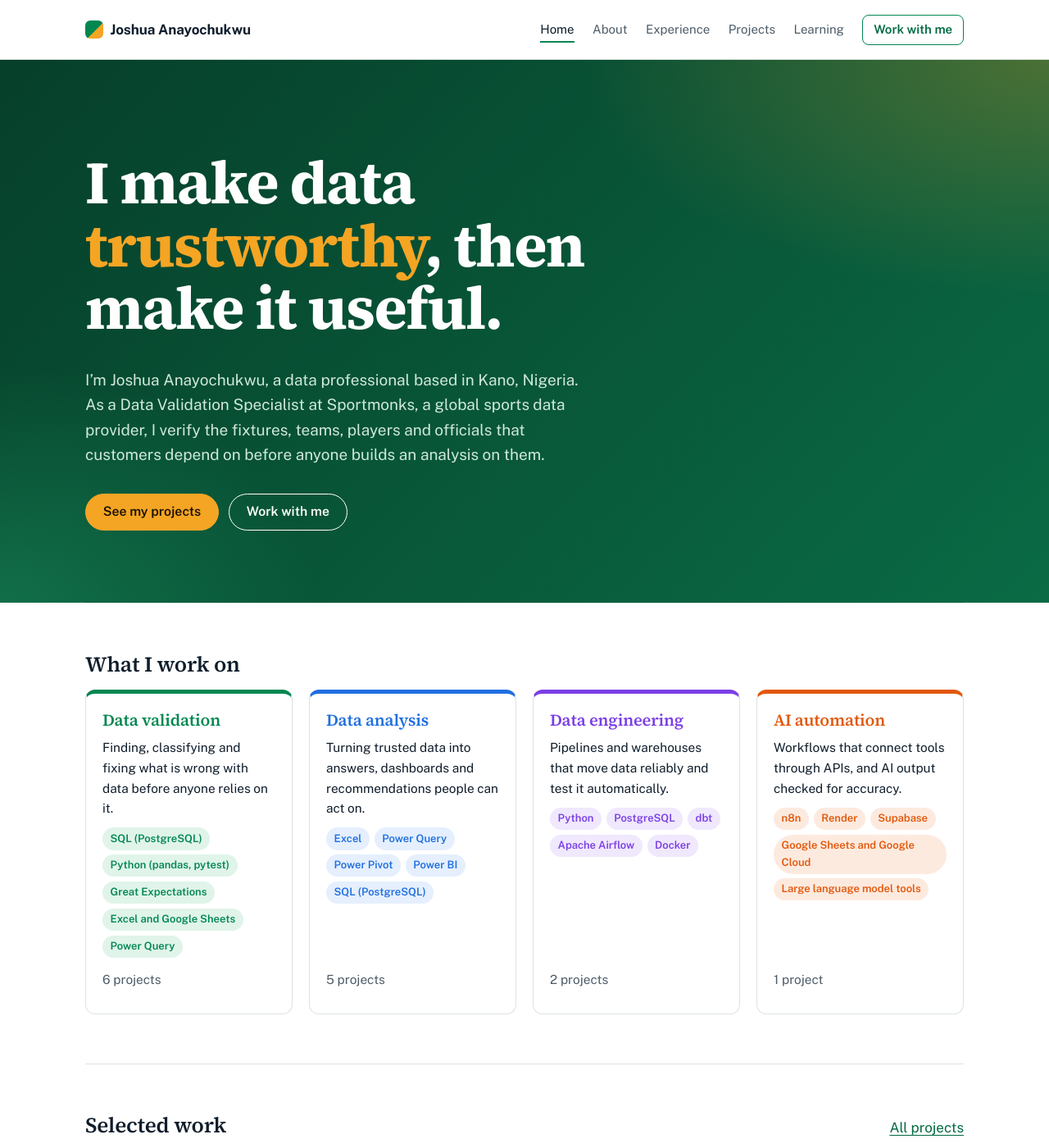
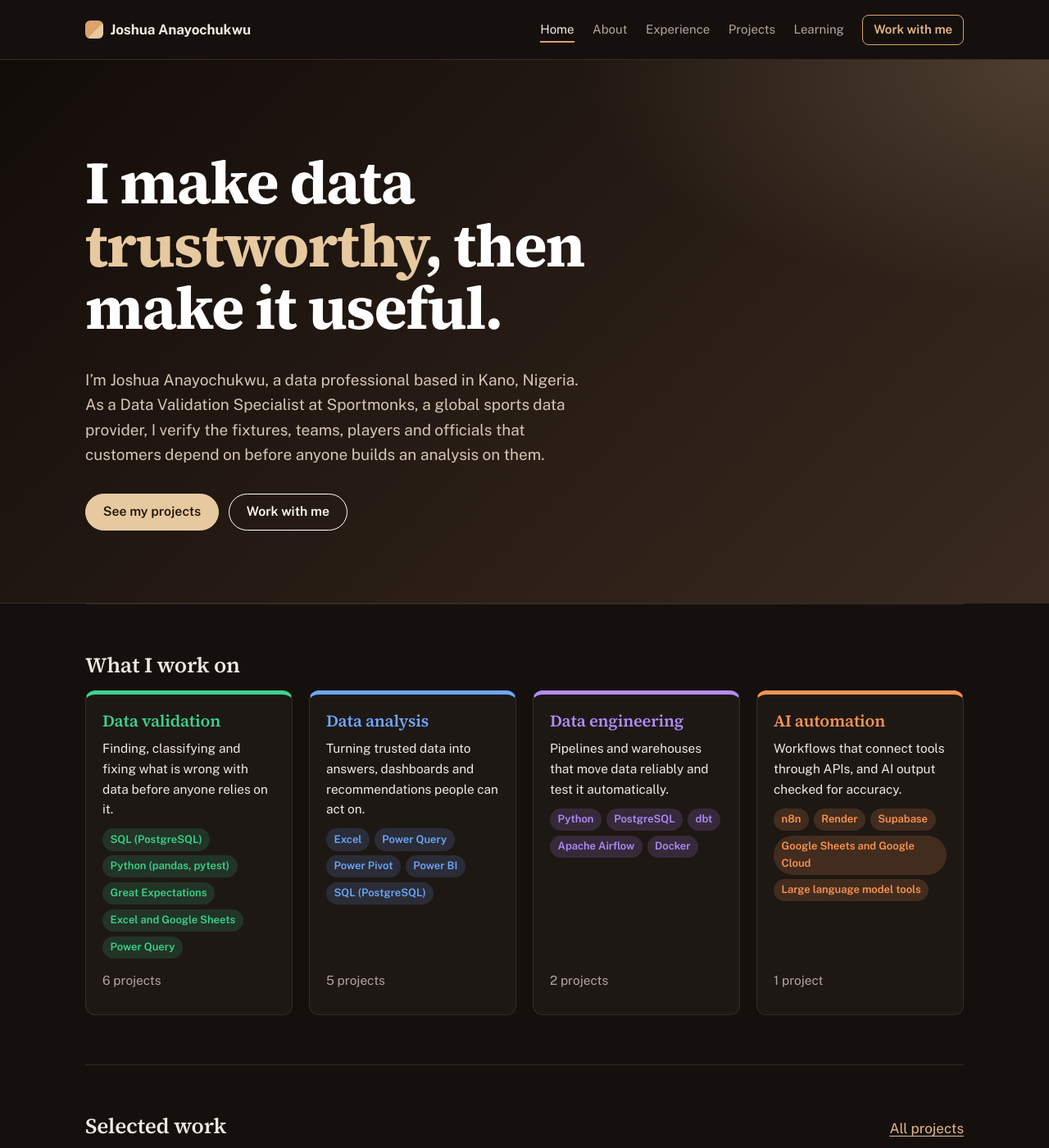
Before and after one commit to JaushAnay/jaushanay.github.io, a Jekyll site: the page built from index.html, in a window 1280 px wide and 1400 px high. Shown: the whole window at 82% size. Built offline with Jekyll 4.4.1, drawn with Linux system fonts in a browser that asks for light colours.

Commit message:
Update bio, colours and Medium link

```diff
--- a/_includes/head.html
+++ b/_includes/head.html
@@ -1,6 +1,7 @@
 <meta charset="utf-8">
 <meta name="viewport" content="width=device-width, initial-scale=1">
-<meta name="color-scheme" content="light dark">
+<meta name="color-scheme" content="dark">
+<meta name="theme-color" content="#15100d">
 <link rel="preconnect" href="https://fonts.googleapis.com">
 <link rel="preconnect" href="https://fonts.gstatic.com" crossorigin>
 <link rel="stylesheet" href="https://fonts.googleapis.com/css2?family=Public+Sans:ital,wght@0,400;0,500;0,600;0,700;1,400&family=Source+Serif+4:opsz,wght@8..60,400;8..60,600;8..60,700&display=swap">
--- a/assets/css/style.css
+++ b/assets/css/style.css
@@ -3,33 +3,34 @@
    Colours live in the two blocks below (light, then dark).
    ────────────────────────────────────────────────────────── */
 
-/* ── Colours ─────────────────────────────────────────
-   brand = main green, accent = saffron highlight.
+/* ── Colours: Espresso & Cream ───────────────────────
+   The whole site is dark. brand = caramel, accent = cream.
    Each area of work has its own colour (--c-...).       */
 :root {
-  --paper: #ffffff;
-  --wash: #f2f7f4;
-  --surface: #ffffff;
-  --ink: #0f1d2b;
-  --muted: #4d5c68;
-  --rule: #dce4e0;
-  --brand: #008751;
-  --brand-ink: #006a40;
-  --brand-tint: #e0f4ea;
-  --accent: #f5a524;
-  --accent-ink: #8a5600;
-  --on-brand: #ffffff;
-  --hero-1: #063f2a;
-  --hero-2: #0a6b45;
+  --paper: #15100d;
+  --wash: #100b08;
+  --surface: #1e1814;
+  --ink: #f1e9e1;
+  --muted: #b3a69a;
+  --rule: #352b24;
+  --brand: #d9a36b;
+  --brand-ink: #e8b98a;
+  --brand-tint: rgba(217, 163, 107, 0.14);
+  --accent: #e7c9a0;
+  --accent-text: #22170b;
+  --on-brand: #22170b;
+  --hero-1: #120c09;
+  --hero-2: #3a2a1f;
+  --hero-glow: rgba(231, 201, 160, 0.18);
   --hero-text: #ffffff;
-  --hero-muted: #cfe9dc;
-  --pending: #a35200;
-  --pending-tint: #fff1d6;
+  --hero-muted: #d6c6b6;
+  --pending: #f0b765;
+  --pending-tint: rgba(240, 183, 101, 0.15);
 
-  --c-data-quality: #008751;  --c-data-quality-tint: #e0f4ea;
-  --c-analytics: #1f6fe0;     --c-analytics-tint: #e5effd;
-  --c-data-engineering: #7a3ee6; --c-data-engineering-tint: #f0e8fd;
-  --c-ai-automation: #e2580b; --c-ai-automation-tint: #fdeadf;
+  --c-data-quality: #3ad48e;  --c-data-quality-tint: rgba(58, 212, 142, 0.15);
+  --c-analytics: #6ea8ff;     --c-analytics-tint: rgba(110, 168, 255, 0.15);
+  --c-data-engineering: #b38cff; --c-data-engineering-tint: rgba(179, 140, 255, 0.16);
+  --c-ai-automation: #ff9550; --c-ai-automation-tint: rgba(255, 149, 80, 0.16);
 
   --sans: "Public Sans", "Segoe UI", system-ui, -apple-system, Roboto, Arial, sans-serif;
   --serif: "Source Serif 4", "Source Serif Pro", Georgia, "Times New Roman", serif;
@@ -41,36 +42,7 @@
   --radius: 12px;
   --wrap: 72rem;
   --measure: 42rem;
-  color-scheme: light;
-}
-
-@media (prefers-color-scheme: dark) {
-  :root {
-    --paper: #0c1620;
-    --wash: #111e29;
-    --surface: #142330;
-    --ink: #e6edf0;
-    --muted: #9fb0ba;
-    --rule: #263746;
-    --brand: #2fcf86;
-    --brand-ink: #5ddca1;
-    --brand-tint: rgba(47, 207, 134, 0.15);
-    --accent: #ffbd45;
-    --accent-ink: #ffcf73;
-    --on-brand: #06261a;
-    --hero-1: #062a1d;
-    --hero-2: #0a4a31;
-    --hero-text: #ffffff;
-    --hero-muted: #b9dccb;
-    --pending: #ffb85c;
-    --pending-tint: rgba(255, 184, 92, 0.15);
-
-    --c-data-quality: #3ad48e;  --c-data-quality-tint: rgba(58, 212, 142, 0.15);
-    --c-analytics: #6ea8ff;     --c-analytics-tint: rgba(110, 168, 255, 0.15);
-    --c-data-engineering: #b38cff; --c-data-engineering-tint: rgba(179, 140, 255, 0.16);
-    --c-ai-automation: #ff9550; --c-ai-automation-tint: rgba(255, 149, 80, 0.16);
-    color-scheme: dark;
-  }
+  color-scheme: dark;
 }
 
 /* Each area sets --t / --t-tint for whatever sits inside it */
@@ -149,10 +121,10 @@ p { margin: 0 0 1em; }
   transition: transform 0.15s ease, background-color 0.15s ease;
 }
 .button:hover { transform: translateY(-1px); }
-.button-primary { background: var(--accent); border-color: var(--accent); color: #1b1300; }
-.button-primary:hover { background: #ffb43d; border-color: #ffb43d; }
+.button-primary { background: var(--accent); border-color: var(--accent); color: var(--accent-text); }
+.button-primary:hover { background: #f2dbb9; border-color: #f2dbb9; }
 .button-light { border-color: currentColor; color: inherit; background: transparent; }
-.button-light:hover { background: rgba(255, 255, 255, 0.12); }
+.button-light:hover { background: rgba(255, 255, 255, 0.08); }
 .button-link { border-color: transparent; color: inherit; text-decoration: underline; text-underline-offset: 0.2em; }
 .button-quiet { border-color: transparent; color: var(--brand-ink); text-decoration: underline; }
 @media (prefers-reduced-motion: reduce) { .button { transition: none; } .button:hover { transform: none; } }
@@ -162,9 +134,9 @@ p { margin: 0 0 1em; }
 .hero-band {
   color: var(--hero-text);
   background:
-    radial-gradient(60rem 30rem at 100% 0%, rgba(245, 165, 36, 0.28), transparent 60%),
-    radial-gradient(40rem 30rem at 0% 100%, rgba(47, 207, 134, 0.25), transparent 60%),
+    radial-gradient(60rem 30rem at 100% 0%, var(--hero-glow), transparent 60%),
     linear-gradient(135deg, var(--hero-1), var(--hero-2));
+  border-bottom: 1px solid var(--rule);
 }
 .hero { padding-block: clamp(3.75rem, 9vw, 7rem) clamp(3.25rem, 7vw, 5.5rem); }
 .hero-title { color: var(--hero-text); font-size: clamp(2.5rem, 6vw, 4.6rem); line-height: 1.04; letter-spacing: -0.022em; font-weight: 700; max-width: 15ch; margin-bottom: 0.45em; }
@@ -200,7 +172,7 @@ p { margin: 0 0 1em; }
 .cards { display: grid; grid-template-columns: repeat(auto-fill, minmax(min(100%, 19rem), 1fr)); gap: 1.25rem; margin-top: 1.5rem; }
 .card { background: var(--surface); border: 1px solid var(--rule); border-top: 4px solid var(--t, var(--brand)); border-radius: var(--radius); padding: 1.35rem 1.35rem 1.2rem; display: flex; flex-direction: column; transition: box-shadow 0.15s ease, transform 0.15s ease; }
 .card[hidden] { display: none; }
-.card:hover { box-shadow: 0 10px 28px -14px rgba(15, 29, 43, 0.35); transform: translateY(-2px); }
+.card:hover { box-shadow: 0 14px 30px -14px rgba(0, 0, 0, 0.7); transform: translateY(-2px); }
 @media (prefers-reduced-motion: reduce) { .card { transition: none; } .card:hover { transform: none; } }
 .track-chip { font-size: 0.8125rem; font-weight: 700; color: var(--t); background: var(--t-tint); border-radius: 999px; padding: 0.2rem 0.65rem; }
 .card-media { margin: -1.35rem -1.35rem 1.1rem; border-radius: 0; aspect-ratio: 16 / 9; overflow: hidden; border-bottom: 1px solid var(--rule); border-radius: var(--radius) var(--radius) 0 0; background: var(--paper); }
@@ -227,8 +199,7 @@ p { margin: 0 0 1em; }
   border: 1.5px solid var(--rule); border-radius: 999px; padding: 0.4rem 0.95rem;
 }
 .filters button:hover { border-color: var(--ink); }
-.filters button[aria-pressed="true"] { background: var(--t, var(--ink)); border-color: var(--t, var(--ink)); color: #ffffff; }
-@media (prefers-color-scheme: dark) { .filters button[aria-pressed="true"] { color: #0c1620; } }
+.filters button[aria-pressed="true"] { background: var(--t, var(--accent)); border-color: var(--t, var(--accent)); color: #15100d; }
 
 /* ── Inner pages ────────────────────────────────────── */
 
@@ -322,13 +293,14 @@ p { margin: 0 0 1em; }
 
 /* ── Call to action band ─────────────────────────────── */
 
-.cta-band { color: var(--hero-text); background: linear-gradient(135deg, var(--hero-2), var(--hero-1)); padding-block: clamp(2.75rem, 6vw, 4rem); margin-top: 1rem; }
+.cta-band { color: var(--hero-text); background: radial-gradient(40rem 20rem at 0% 0%, var(--hero-glow), transparent 60%), linear-gradient(135deg, var(--hero-2), var(--hero-1)); border-block: 1px solid var(--rule); padding-block: clamp(2.75rem, 6vw, 4rem); margin-top: 1rem; }
 .cta-band h2 { color: var(--hero-text); max-width: 26ch; margin-bottom: 0.2em; }
 .cta-band .actions { margin-top: 1.5rem; }
 
 /* ── Footer ─────────────────────────────────────────── */
 
 .site-footer { background: var(--wash); border-top: 1px solid var(--rule); }
+.site-header { border-bottom-color: var(--rule); }
 .footer-inner { display: flex; justify-content: space-between; gap: 1.5rem 3rem; flex-wrap: wrap; padding-block: 2.25rem 2.75rem; font-size: 0.9375rem; }
 .footer-inner p { margin: 0 0 0.25rem; }
 .footer-name { font-weight: 700; }
```
Also changed, not shown: about.md (+3 -3 lines), assets/img/favicon.svg, assets/img/projects/choprite-qsr-analytics.svg, assets/img/projects/club-identity-verification.svg, assets/img/projects/football-dq-lab.svg, assets/img/projects/kadara-pay-reconciliation.svg, assets/img/projects/meridian-mart-retail-pipeline.svg, assets/img/projects/n8n-automation-stack.svg, assets/img/projects/nigerian-election-analytics.svg, assets/img/social-card.png.
